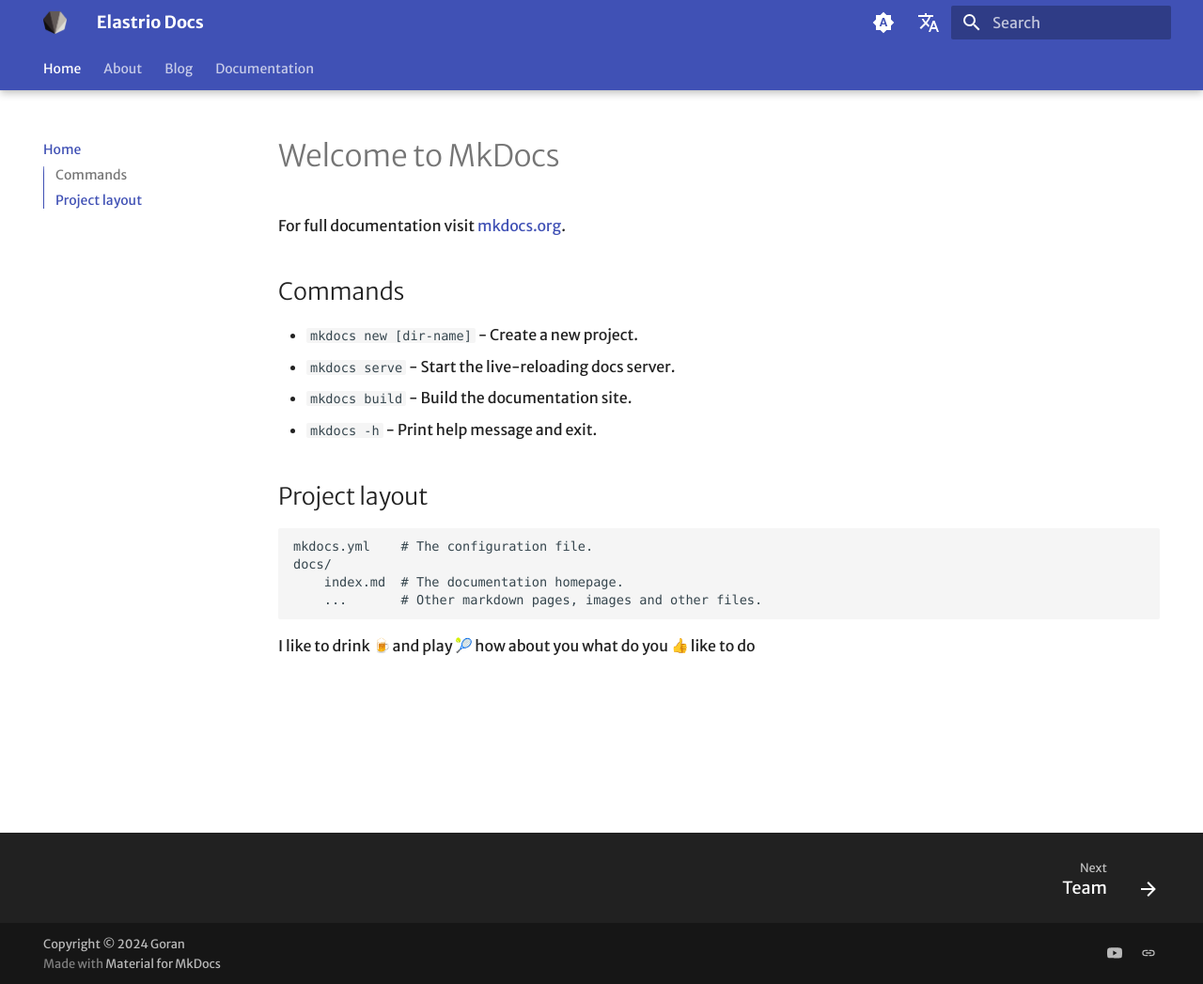
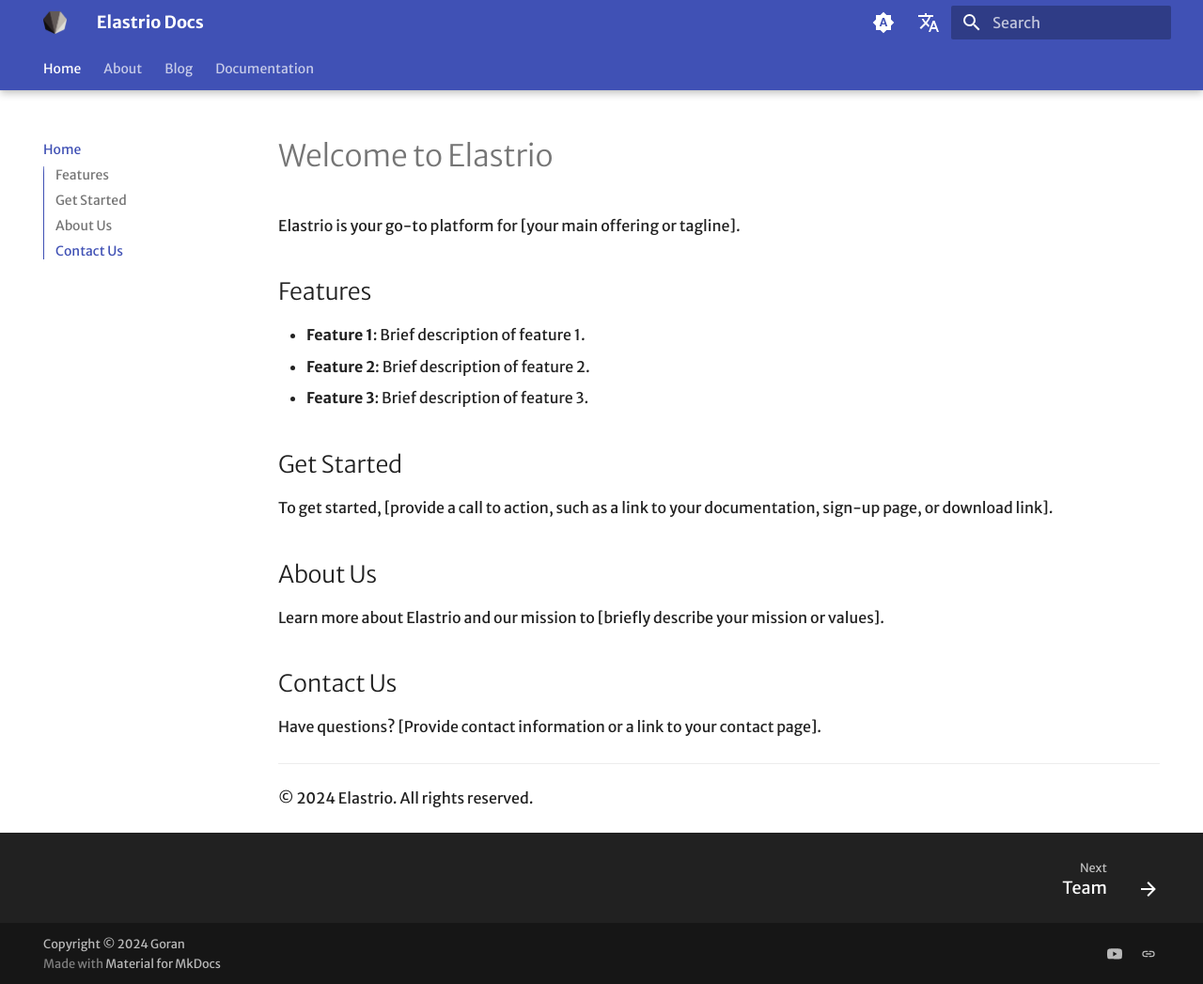
Before and after one commit to Elastrio/elastrio.github.io, an MkDocs documentation site: the page built from docs/index.md, in a window 1280 px wide and 1047 px high. Shown: the whole window at 94% size. Built offline with MkDocs 1.6.1 and Material for MkDocs 9.7.7, drawn with Linux system fonts in a browser that asks for light colours; emoji names are drawn with the system emoji font; some web fonts are replaced; plug-ins that fetch from the network failed and are left out; comment, search, counter and statistics services are not loaded.

Commit message:
Update index.md
Update home page

```diff
--- a/docs/index.md
+++ b/docs/index.md
@@ -1,20 +1,29 @@
-# Welcome to MkDocs
+---
+title: Welcome to Elastrio
+---
 
-For full documentation visit [mkdocs.org](https://www.mkdocs.org).
+# Welcome to Elastrio
 
-## Commands
+Elastrio is your go-to platform for [your main offering or tagline].
 
-* `mkdocs new [dir-name]` - Create a new project.
-* `mkdocs serve` - Start the live-reloading docs server.
-* `mkdocs build` - Build the documentation site.
-* `mkdocs -h` - Print help message and exit.
+## Features
 
-## Project layout
+- **Feature 1**: Brief description of feature 1.
+- **Feature 2**: Brief description of feature 2.
+- **Feature 3**: Brief description of feature 3.
 
-    mkdocs.yml    # The configuration file.
-    docs/
-        index.md  # The documentation homepage.
-        ...       # Other markdown pages, images and other files.
+## Get Started
 
+To get started, [provide a call to action, such as a link to your documentation, sign-up page, or download link].
 
-I like to drink :beer: and play :tennis:  how about you what do you :thumbsup: like to do
+## About Us
+
+Learn more about Elastrio and our mission to [briefly describe your mission or values].
+
+## Contact Us
+
+Have questions? [Provide contact information or a link to your contact page].
+
+---
+
+© 2024 Elastrio. All rights reserved.
```
